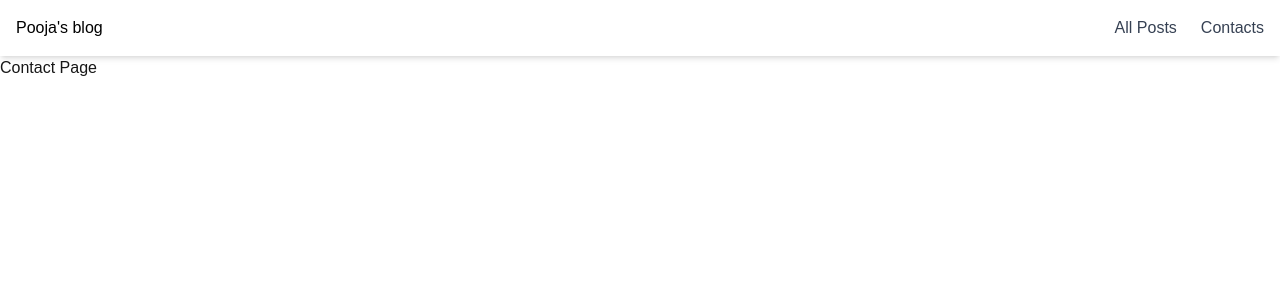
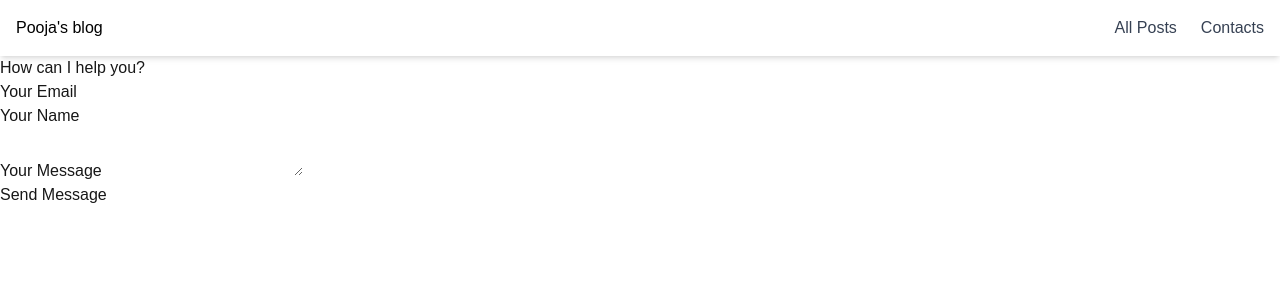
Before and after one commit to pooja-purohit-systango/blog-udemy-app, a Next.js app: page /contact in a window 1280 px wide. Shown: the top 300 px of the page. Built offline with nearby package versions, Linux system fonts and the light colour scheme.

Commit message:
stored the messages in the mongodb

```diff
--- a/app/api/contact/route.ts
+++ b/app/api/contact/route.ts
@@ -1,39 +1,4 @@
-// import type { NextApiRequest, NextApiResponse } from "next";
-
-// function handler(req: NextApiRequest, res: NextApiResponse) {
-//   if (req.method === "POST") {
-//     const { email, name, message } = req.body;
-
-//     if (
-//       !email ||
-//       !email.includes("@") ||
-//       !name ||
-//       !message ||
-//       name.trim() === "" ||
-//       message.trim() === ''
-//     ) {
-//       return res.status(422).json({ message: "Invalid input." });
-//     }
-
-//     //store in db
-//      const newMessage  = {
-//         email,
-//         name,
-//         message
-
-//      };
-//      console.log(newMessage) ;
-
-//     return res.status(201).json({
-//       message: "Message received successfully!",
-//       data: { email, name, message },
-//     });
-//   }
-
-// }
-
-// export default handler;
-
+import { MongoClient } from "mongodb";
 import { NextRequest, NextResponse } from "next/server";
 
 export async function POST(req: NextRequest) {
@@ -56,7 +21,32 @@ export async function POST(req: NextRequest) {
     message,
   };
 
-  console.log(newMessage);
+  let client;
+
+  try {
+    client = await MongoClient.connect(
+      "mongodb+srv://pooja29:pooja29@cluster0.34b6plz.mongodb.net/?retryWrites=true&w=majority&appName=Cluster0"
+    );
+  } catch (error) {
+    return NextResponse.json(
+      { message: "Could not connect to database." },
+      { status: 500 }
+    );
+  }
+
+  try {
+    const db = client.db('blog-app');
+    const result = await db.collection("messages").insertOne(newMessage);
+    // newMessage._id = result.insertedId;
+  } catch (error) {
+    client.close();
+    return NextResponse.json(
+      { message: "Failed to store message!" },
+      { status: 500 }
+    );
+  }
+
+  client.close();
 
   return NextResponse.json(
     {
--- a/app/contact/page.tsx
+++ b/app/contact/page.tsx
@@ -1,8 +1,11 @@
+import ContactForm from '@/components/contact/ContactForm'
 import React from 'react'
 
 const ContactPage = () => {
   return (
-    <div>Contact Page</div>
+    <div>
+      <ContactForm />
+    </div>
   )
 }
 
--- a/components/contact/ContactForm.tsx
+++ b/components/contact/ContactForm.tsx
@@ -1,29 +1,38 @@
-'use client'
+'use client';
 import React, { useState } from "react";
 
 const ContactForm = () => {
   const [enteredEmail, setEnteredEmail] = useState("");
   const [enteredName, setEnteredName] = useState("");
   const [enteredMessage, setEnteredMessage] = useState("");
+  const [isSuccess, setIsSuccess] = useState(false);
 
-  function sendMessageHandler(event: any) {
+  async function sendMessageHandler(event: any) {
     event.preventDefault();
-    fetch("/api/contact", {
+
+    const response = await fetch("/api/contact", {
       method: "POST",
-      body : JSON.stringify({
+      body: JSON.stringify({
         email: enteredEmail,
         name: enteredName,
-        message: enteredMessage
+        message: enteredMessage,
       }),
-      headers : {
-        'Content-type' : 'application/json',
-      }
+      headers: {
+        "Content-type": "application/json",
+      },
     });
+
+    if (response.ok) {
+      setIsSuccess(true); // Show success message
+      setEnteredEmail("");
+      setEnteredName("");
+      setEnteredMessage("");
+    }
   }
 
   return (
     <div>
-      <h1>How can i help you?</h1>
+      <h1>How can I help you?</h1>
       <form onSubmit={sendMessageHandler}>
         <div>
           <label htmlFor="emal">Your Email</label>
@@ -33,7 +42,7 @@ const ContactForm = () => {
             required
             value={enteredEmail}
             onChange={(event) => setEnteredEmail(event.target.value)}
-          ></input>
+          />
         </div>
 
         <div>
@@ -44,7 +53,7 @@ const ContactForm = () => {
             required
             value={enteredName}
             onChange={(event) => setEnteredName(event.target.value)}
-          ></input>
+          />
         </div>
 
         <div>
@@ -54,13 +63,15 @@ const ContactForm = () => {
             required
             value={enteredMessage}
             onChange={(event) => setEnteredMessage(event.target.value)}
-          ></textarea>
+          />
         </div>
 
         <div>
           <button>Send Message</button>
         </div>
       </form>
+
+      {isSuccess && <p style={{ color: "green" }}>Your message has been sent!</p>}
     </div>
   );
 };
```
